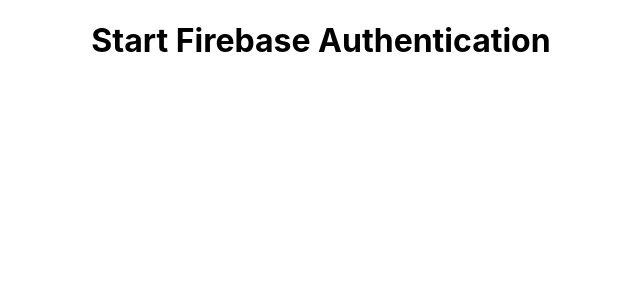
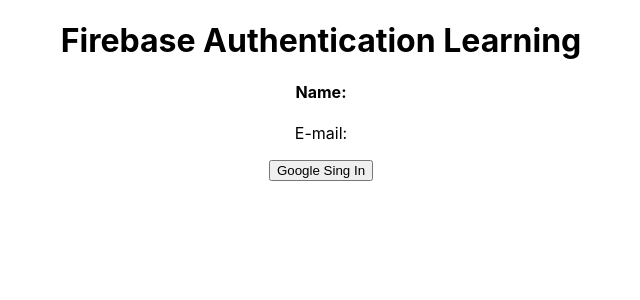
Before and after one commit to mdmehedihasan212/firebase-authentication-practice, a React (Create React App) app: page / in a window 1280 px wide. Shown: the top 300 px of the page, without its empty margins (319-959 px from the left). Built offline with nearby package versions, Linux system fonts and the light colour scheme.

Commit message:
add display user information

```diff
--- a/src/App.js
+++ b/src/App.js
@@ -1,12 +1,35 @@
 import './App.css';
-import { getAuth } from "firebase/auth";
+import { getAuth, GoogleAuthProvider, signInWithPopup } from "firebase/auth";
 import app from './firebase.init';
+import { useState } from 'react';
 
 const auth = getAuth(app);
+
 function App() {
+  const [user, setUser] = useState({});
+  const googleProvider = new GoogleAuthProvider();
+
+  const GoogleSingIn = () => {
+    signInWithPopup(auth, googleProvider)
+      .then((result) => {
+        const user = result.user;
+        setUser(user)
+      })
+      .catch((error) => {
+        console.error(error);
+      }
+      )
+  };
   return (
     <div className="App">
-      <h1>Start Firebase Authentication</h1>
+      <h1>Firebase Authentication Learning</h1>
+      <>
+        <div className="user-container">
+          <h4>Name: {user.displayName}</h4>
+          <p>E-mail: {user.email}</p>
+        </div>
+        <button onClick={GoogleSingIn}>Google Sing In</button>
+      </>
     </div>
   );
 }
```
